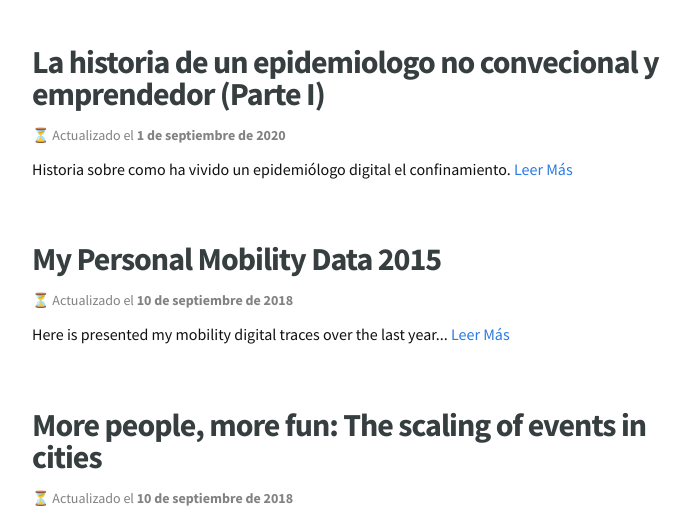
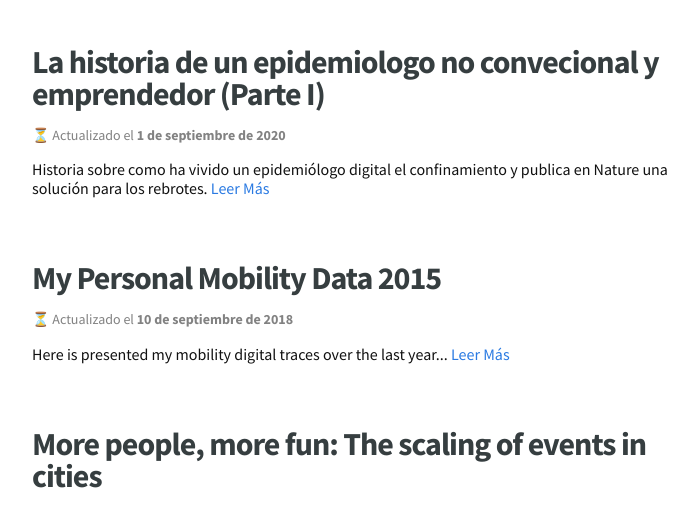
Before and after one commit to dmartincc/dmartincc.github.io, a Jekyll site: the page built from blog/blog.html, in a window 1280 px wide and 900 px high, cut to the strip 393-900 px from the top of the window. Shown: the whole strip, without its empty margins (268-966 px from the left). Built offline with Jekyll 4.4.1, drawn with Linux system fonts in a browser that asks for light colours; nearby versions of some CDN libraries; some web fonts are replaced; comment, search, counter and statistics services are not loaded.

Commit message:
Update from Forestry.io ultimoresorte@hotmail.com updated _posts/2020-08-22-epidemiologo-covid.md

```diff
--- a/_posts/2020-08-22-epidemiologo-covid.md
+++ b/_posts/2020-08-22-epidemiologo-covid.md
@@ -6,7 +6,8 @@ author: David
 keywords: covid
 category: virus
 image: "/uploads/the_triumph_of_death_by_pieter_bruegel_the_elder.jpg"
-description: Historia sobre como ha vivido un epidemiólogo digital el confinamiento.
+description: Historia sobre como ha vivido un epidemiólogo digital el confinamiento
+  y publica en Nature una solución para los rebrotes.
 comments: true
 
 ---
```
